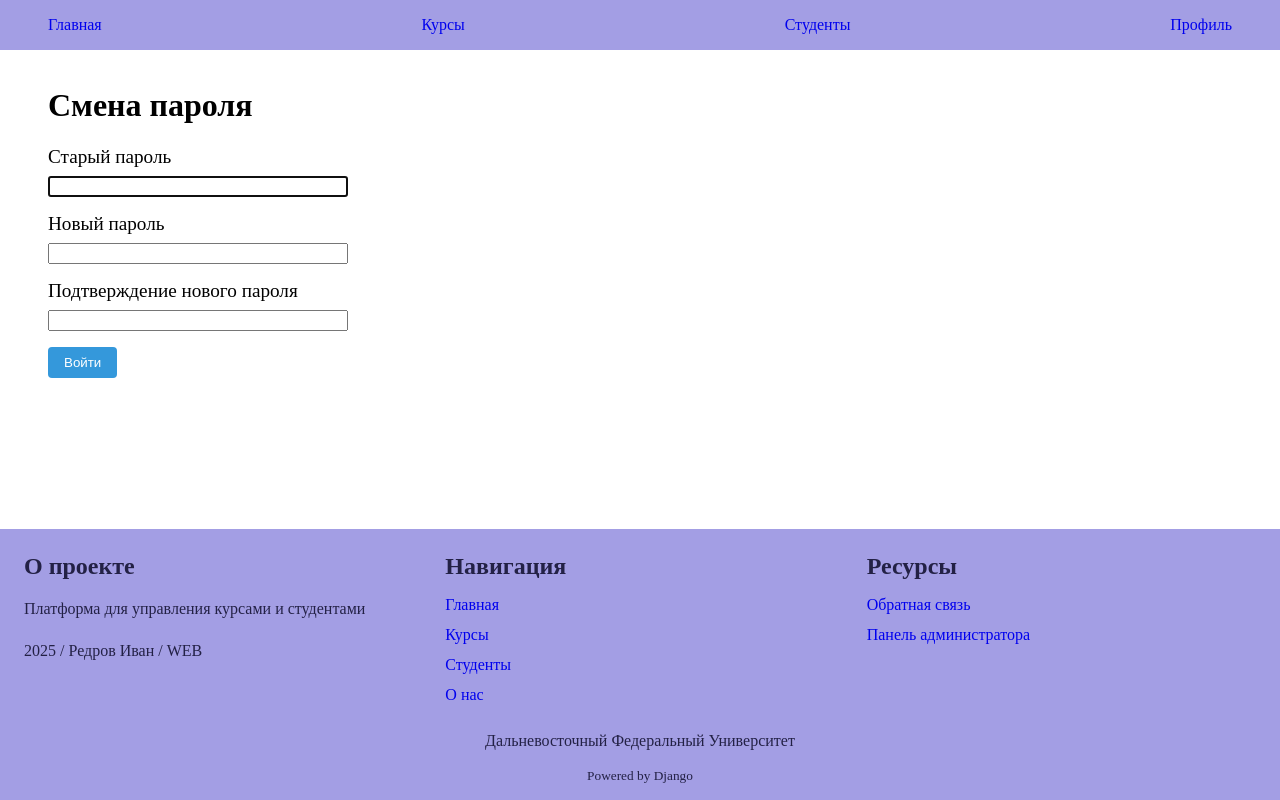
After one commit to Digit4lSh4d0w/fefu-web-2025, a Django app: page /profile/password_change in a window 1280 px wide. The commit adds this page. Run offline with Django 5.2, Linux system fonts and the light colour scheme; the visitor is signed in with stand-in values (Sample User, id 1).

Commit message:
Добавлена возможность самостоятельно изменить пароль

```diff
--- /dev/null
+++ b/src/fefu_lab/templates/fefu_lab/auth/password_change.html
@@ -0,0 +1,26 @@
+{% extends 'fefu_lab/base/base.html' %}
+
+{% block title %}Смена пароля{% endblock %}
+
+{% block content %}
+<h1>Смена пароля</h1>
+
+{% if form.errors %}
+  {% include 'fefu_lab/base/form_errors.html' with form=form %}
+{% endif %}
+
+<div id="passwordChangeForm">
+  <form method="post">
+    {% csrf_token %}
+
+    {% for field in form %}
+      <div class="form-group">
+        <label class="form-label" for="{{ field.id_for_label }}">{{ field.label }}</label>
+        {{ field }}
+      </div>
+    {% endfor %}
+
+    <button type="submit">Войти</button>
+  </form>
+</div>
+{% endblock %}
--- a/src/fefu_lab/templates/fefu_lab/profile.html
+++ b/src/fefu_lab/templates/fefu_lab/profile.html
@@ -8,6 +8,8 @@
 <p>Фамилия: {{ user.last_name }}</p>
 <p>Email: {{ user.email }}</p>
 
+<a href="{% url 'fefu_lab:password_change' %}">Смена пароля</a>
+
 <form method="post" action="{% url 'fefu_lab:logout' %}">
   {% csrf_token %}
   <button type="submit">Выход</button>
--- a/src/fefu_lab/urls.py
+++ b/src/fefu_lab/urls.py
@@ -1,5 +1,5 @@
-from django.contrib.auth.views import LoginView, LogoutView
-from django.urls import path
+from django.contrib.auth.views import LoginView, LogoutView, PasswordChangeView
+from django.urls import path, reverse_lazy
 
 from fefu_lab import views
 
@@ -18,6 +18,14 @@ urlpatterns = [
     path("registration/", views.registration, name="registration"),
     # Profile
     path("profile/", views.ProfileView.as_view(), name="profile"),
+    path(
+        "profile/password_change",
+        PasswordChangeView.as_view(
+            template_name="fefu_lab/auth/password_change.html",
+            success_url=reverse_lazy("fefu_lab:profile"),
+        ),
+        name="password_change",
+    ),
     # About
     path("about/", views.AboutView.as_view(), name="about"),
     # Students
```
